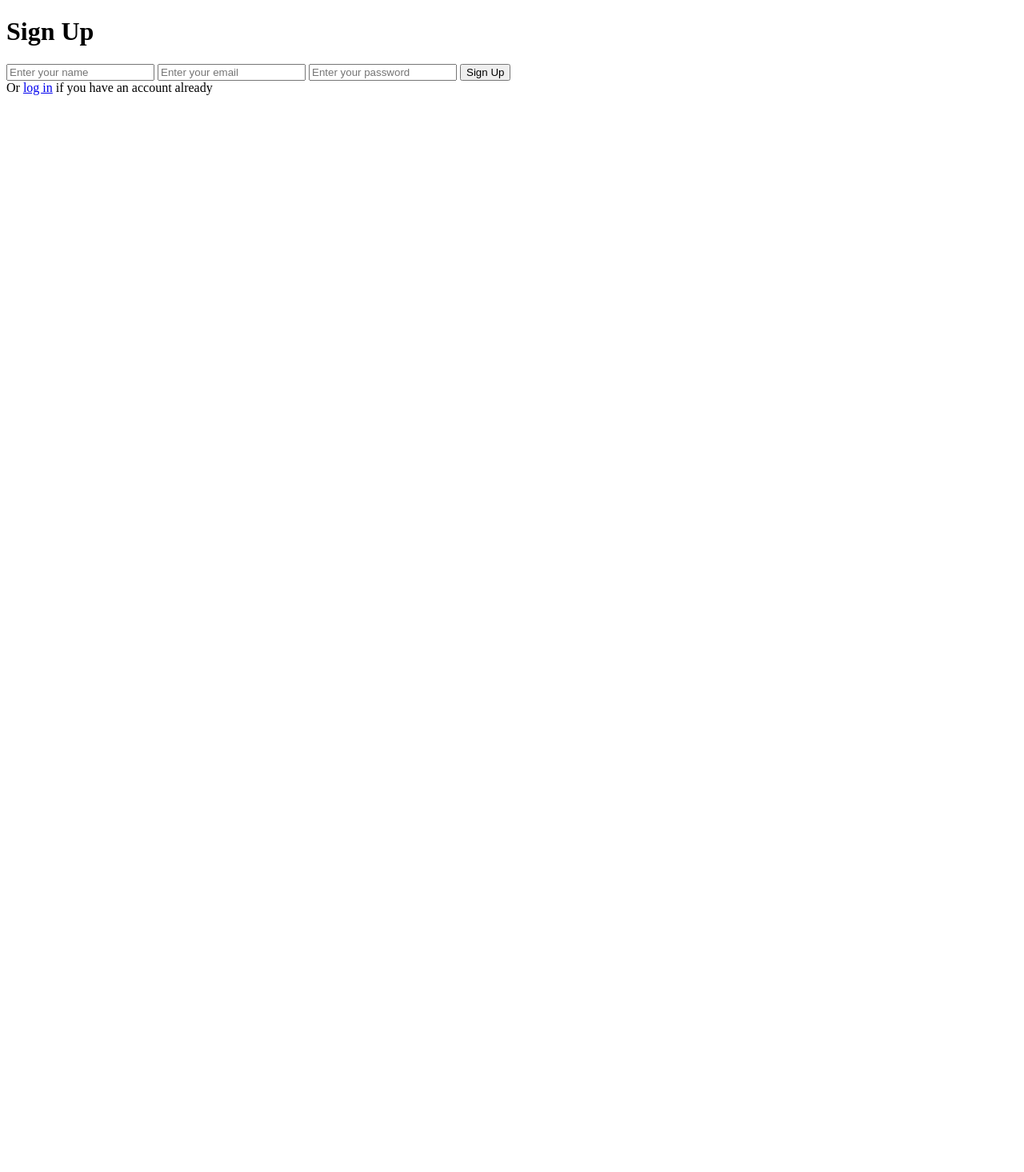
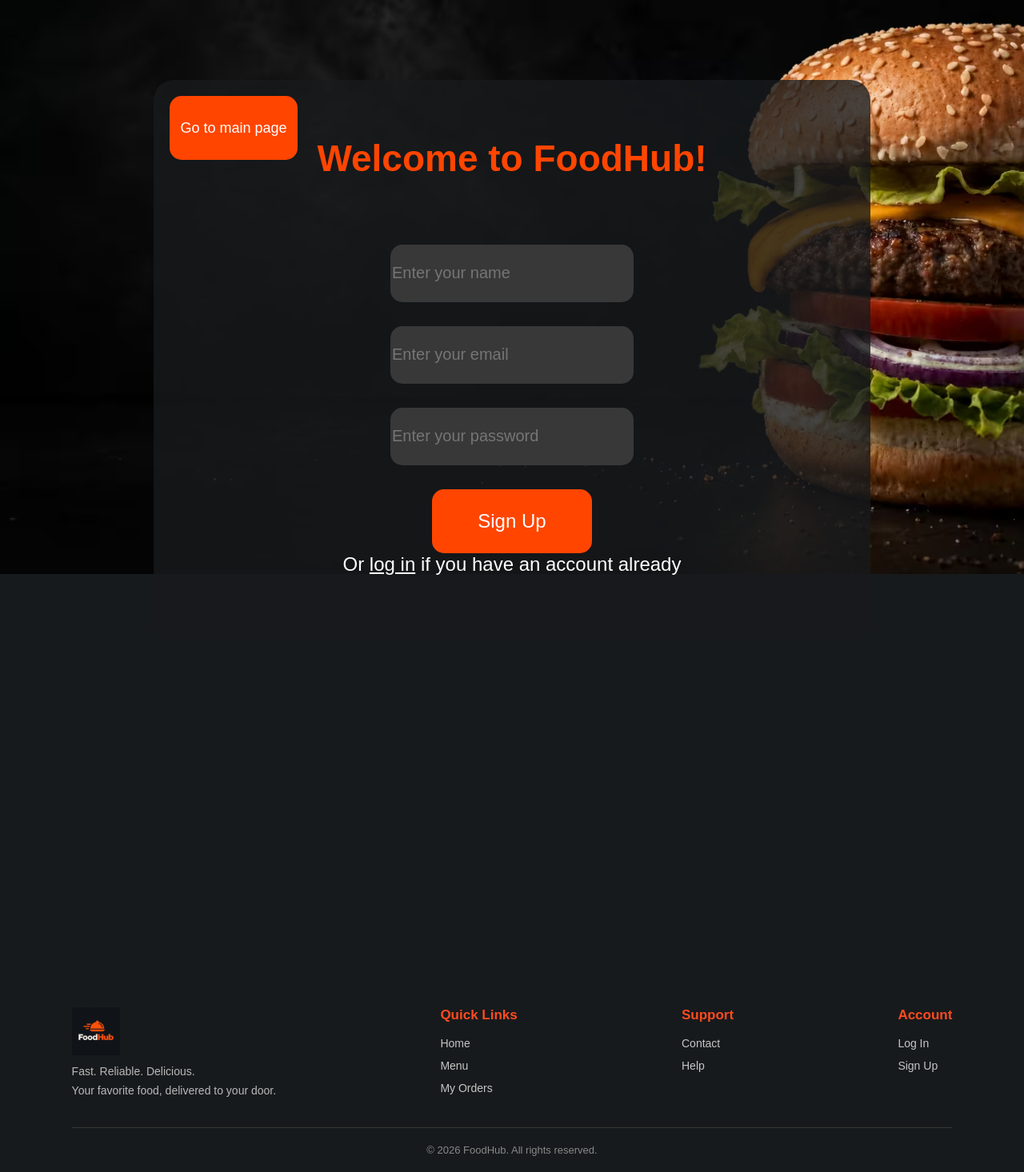
Before and after one commit to Deezer7/FoodHub, a website: page public/signUp.html in a window 1280 px wide. Shown: the whole page at 80% size. Before the commit the page ends 800 px from the top, so only its background shows below. Drawn offline with Linux system fonts and the light colour scheme; a web font is replaced by a local one.

Commit message:
made css for logIn and SingUp pages

```diff
--- a/public/signUp.html
+++ b/public/signUp.html
@@ -3,25 +3,72 @@
 <head>
     <meta charset="UTF-8">
     <meta name="viewport" content="width=device-width, initial-scale=1.0">
+    <link rel="stylesheet" href="/public/style.css">
+    <link rel="preconnect" href="https://fonts.googleapis.com">
+    <link rel="preconnect" href="https://fonts.gstatic.com" crossorigin>
+    <link href="https://fonts.googleapis.com/css2?family=Montserrat:ital,wght@0,100..900;1,100..900&display=swap" rel="stylesheet">
+    <link href="https://fonts.googleapis.com/css2?family=Asap+Sharp:ital,wght@0,100..900;1,100..900&family=Montserrat:ital,wght@0,100..900;1,100..900&display=swap" rel="stylesheet">
     <title>Sign Up</title>
 </head>
 <body>
-    <main>
-        <h1>Sign Up</h1>
-        <form action="/register" method="post">
+    <main class="mainBlock">
+        <a href="/"><button class="goBack">Go to main page</button></a>
+        <div class="mainBlockContain">
+        <h1 class="innerWelcome" style="color: orangered; font-size: 46px;">Welcome to FoodHub!</h1>
+        <form action="/register" method="post" class="logInMain">
 
-            <input type="text" name="name" id="name" placeholder="Enter your name" required>
+            <input type="text" name="name" id="name" placeholder="Enter your name" required> <br>
 
-            <input type="email" id="email" name="email" placeholder="Enter your email" required>
+            <input type="email" id="email" name="email" placeholder="Enter your email" required> <br>
 
 
-            <input type="password" id="password" name="password" placeholder="Enter your password" required>
+            <input type="password" id="password" name="password" placeholder="Enter your password" required> <br>
 
-            <button type="submit">Sign Up</button>
+            <button type="submit">Sign Up</button> <br>
+
+            <span>Or <a href="logIn">log in</a></span><span> if you have an account already</span>
+
         </form>
 
-        <span>Or <a href="logIn">log in</a></span><span> if you have an account already</span>
 
+        </div>
     </main>
+
+
 </body>
+  <footer class="footer">
+    <div class="footer-content">
+
+        <div class="footer-brand">
+            <img src="/foto/logoFH.png" alt="FoodHub logo">
+            <p>Fast. Reliable. Delicious.</p>
+            <p>Your favorite food, delivered to your door.</p>
+        </div>
+
+        <div class="footer-links">
+            <h3>Quick Links</h3>
+            <a href="/">Home</a>
+            <a href="/products">Menu</a>
+            <a href="/myOrders">My Orders</a>
+        </div>
+
+        <div class="footer-links">
+            <h3>Support</h3>
+            <a href="/contact">Contact</a>
+            <a href="/help">Help</a>
+        </div>
+
+        <div class="footer-links">
+            <h3>Account</h3>
+            <a href="/logIn">Log In</a>
+            <a href="/signUp">Sign Up</a>
+        </div>
+
+    </div>
+
+    <div class="footer-bottom">
+        <p>&copy; 2026 FoodHub. All rights reserved.</p>
+    </div>
+</footer>
+
 </html>
--- a/public/style.css
+++ b/public/style.css
@@ -135,6 +135,7 @@ button{
     font-family: "Asap sharp", sans-serif;
     font-size: 24px;
     cursor: pointer;
+
 }
 
 
@@ -181,7 +182,7 @@ button{
     color: #c5c5c5;
     text-decoration: none;
     font-size: 14px;
-    transition: color 0.2s ease;
+    transition: all 0.3s ease;
 }
 
 .footer-links a:hover {
@@ -219,11 +220,124 @@ button{
     font-size: 28px;
 }
 
+.logOut{
+    background: none;
+    border: none;
+    color: white;
+    transition: all .3s ease;
+}
+.logOut:hover{
+    transform: scale(1.1);
+    color: black;
+    color: orangered;
+}
+
+.logOutD{
+    background: none;
+    border: none;
+    color: #c5c5c5;
+    font-size: 17px;
+    transition: all .3s ease;
+}
+.logOutD:hover{
+    transform: scale(1.1);
+    color: black;
+    color: orangered;
+}
+
 .greetings {
     font-size: 34px;
     color:burlywood;
     margin-left: 20px;
 }
+
+.mainBlock{
+    background-color: #171a1cc9;
+    width: 70%;
+    height: 700px;
+    margin: auto;
+    margin-top: 100px;
+    position: relative;
+    border-radius: 25px;
+}
+
+.goBack {
+    width: 160px;
+    height: 80px;
+    background-color:orangered;
+    color: white;
+    transition: all .3s ease;
+    border-radius: 15px;
+    border: none;
+    font-size: 18px;
+    margin-left: 20px;
+    margin-top: 20px;
+    position: absolute;
+}
+
+.goBack:hover{
+
+    width: 240px;
+    height: 100px;
+    color: black;
+
+}
+.mainBlockContain{
+
+    padding-top: 40px;
+    width: 80%;
+    text-align: center;
+    margin: auto;
+}
+
+.logInMain{
+    padding-top: 50px;
+}
+
+.logInMain input{
+    width: 300px;
+    height: 70px;
+    border: none;
+    background-color: #383838;
+    margin-bottom: 30px;
+    border-radius: 15px;
+    color: white;
+    font-size: 20px;
+
+}
+
+.logInMain button{
+
+    width: 200px;
+    height: 80px;
+    background-color:orangered;
+    color: white;
+    transition: all .3s ease;
+    border-radius: 15px;
+    border: none;
+    transition: all .3s ease;
+
+
+}
+
+.logInMain button:hover{
+
+    width: 240px;
+    height: 100px;
+    color: black;
+
+}
+
+.logInMain p, span, a {
+    color: white;
+    font-size: 24px;
+
+}
+
+.logInMain a{
+    text-decoration: underline;
+}
+
 
 @media (max-width: 600px) {
     .footer-content {
@@ -252,6 +366,43 @@ button{
 
 }
 
+.goBack {
+    width: 100px;
+    height: 50px;
+    background-color:orangered;
+    color: white;
+    transition: all .3s ease;
+    border-radius: 15px;
+    border: none;
+    font-size: 15px;
+    margin-left: 10px;
+    margin-top: 10px;
+    position: absolute;
+}
+
+.goBack:hover{
+
+    width: 140px;
+    height: 60px;
+    color: black;
+
+}
+
+.mainBlock{
+    background-color: #171a1cc9;
+    width: 90%;
+    height: 700px;
+    margin: auto;
+    margin-top: 100px;
+    position: relative;
+    border-radius: 25px;
+    padding-bottom: 20px;
+}
+
+
+
+
+
     .hat{
     display: flex;
     align-items: center;
@@ -264,6 +415,15 @@ button{
     padding-left: 25px;
     padding-right: 25px;
 
+}
+
+.logOut{
+    background: none;
+    border: none;
+    color: white;
+    transition: all .3s ease;
+    font-size: 15px ;
+    margin-left: 40px;
 }
 
 .links{
```
Also changed, not shown: public/indexLoggedIn.html (+2 -2 lines), public/logIn.html (+50 -6 lines).
